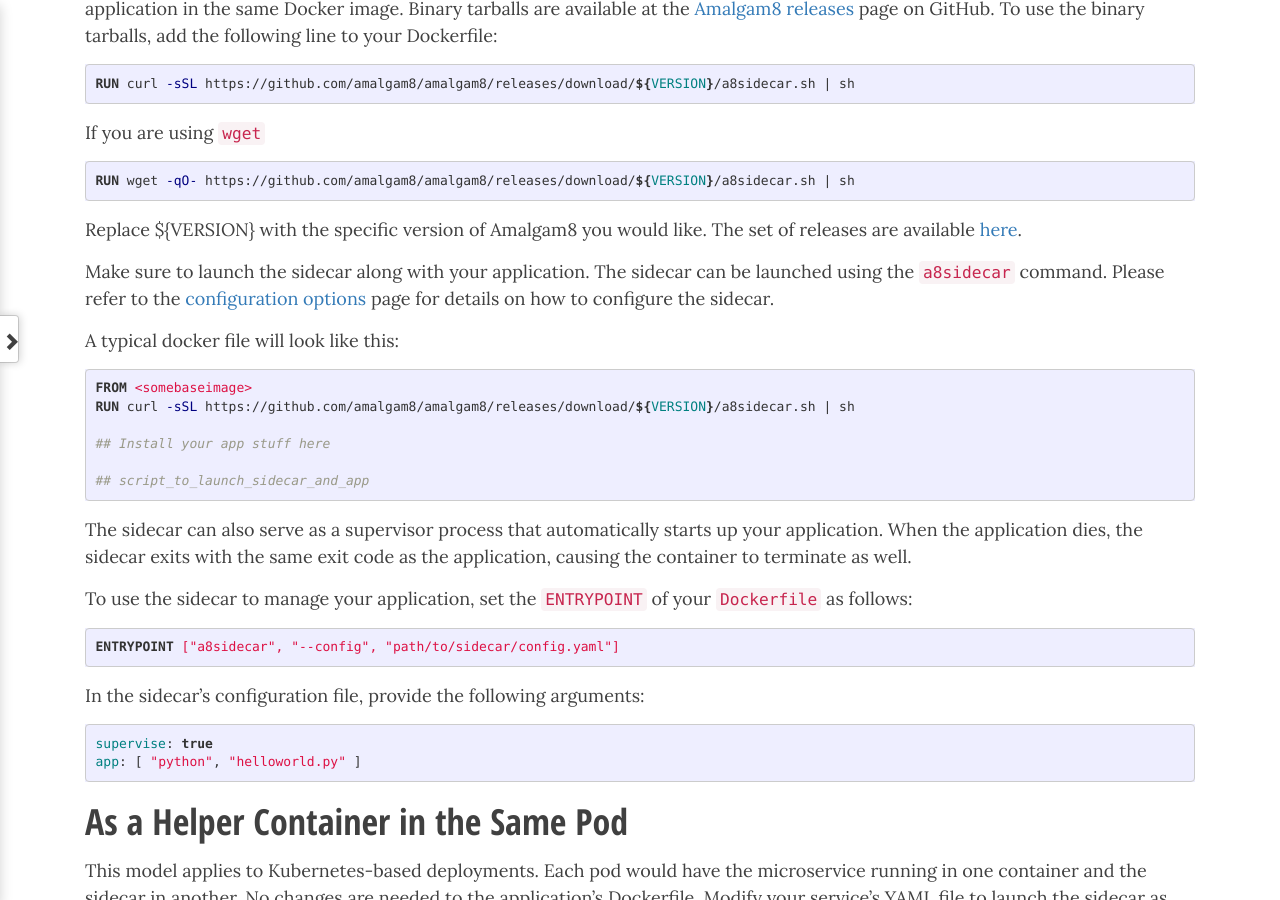
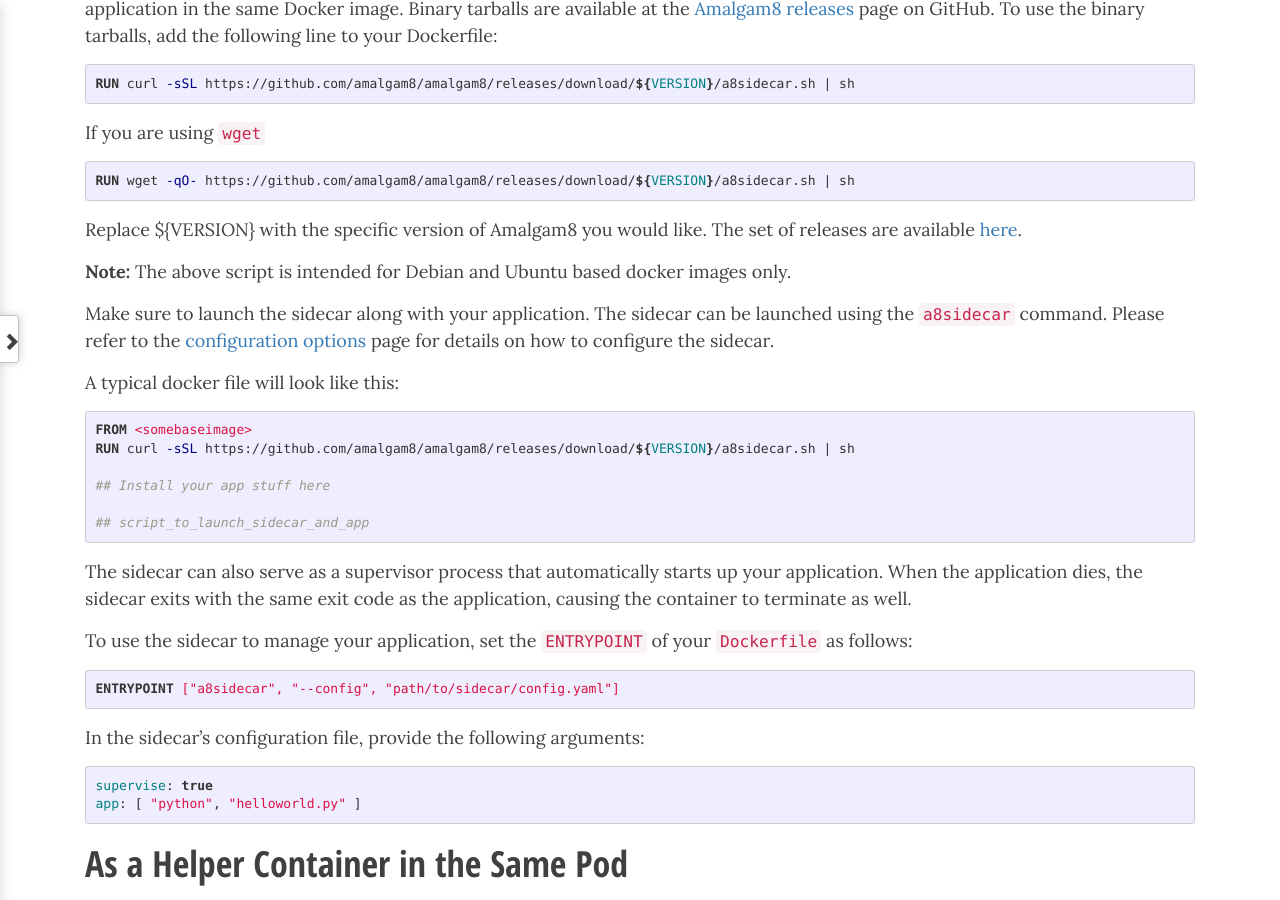
Before and after one commit to amalgam8/amalgam8.github.io, a Jekyll site: the page built from _docs/3-sidecar/deployment-options.md, in a window 1280 px wide and 900 px high, scrolled down 310 px. Built offline with Jekyll 4.4.1, drawn with Linux system fonts in a browser that asks for light colours; nearby versions of some CDN libraries; comment, search, counter and statistics services are not loaded.

Commit message:
a8sidecar.sh script targets debian and ubuntu based systems

```diff
--- a/_docs/3-sidecar/deployment-options.md
+++ b/_docs/3-sidecar/deployment-options.md
@@ -30,6 +30,8 @@
 Replace ${VERSION} with the specific version of Amalgam8 you would
 like. The set of releases are available
 [here](https://github.com/amalgam8/amalgam8/releases).
+
+**Note:** The above script is intended for Debian and Ubuntu based docker images only.
 
 Make sure to launch the sidecar along with your application. The sidecar
 can be launched using the `a8sidecar` command. Please refer to the
```
